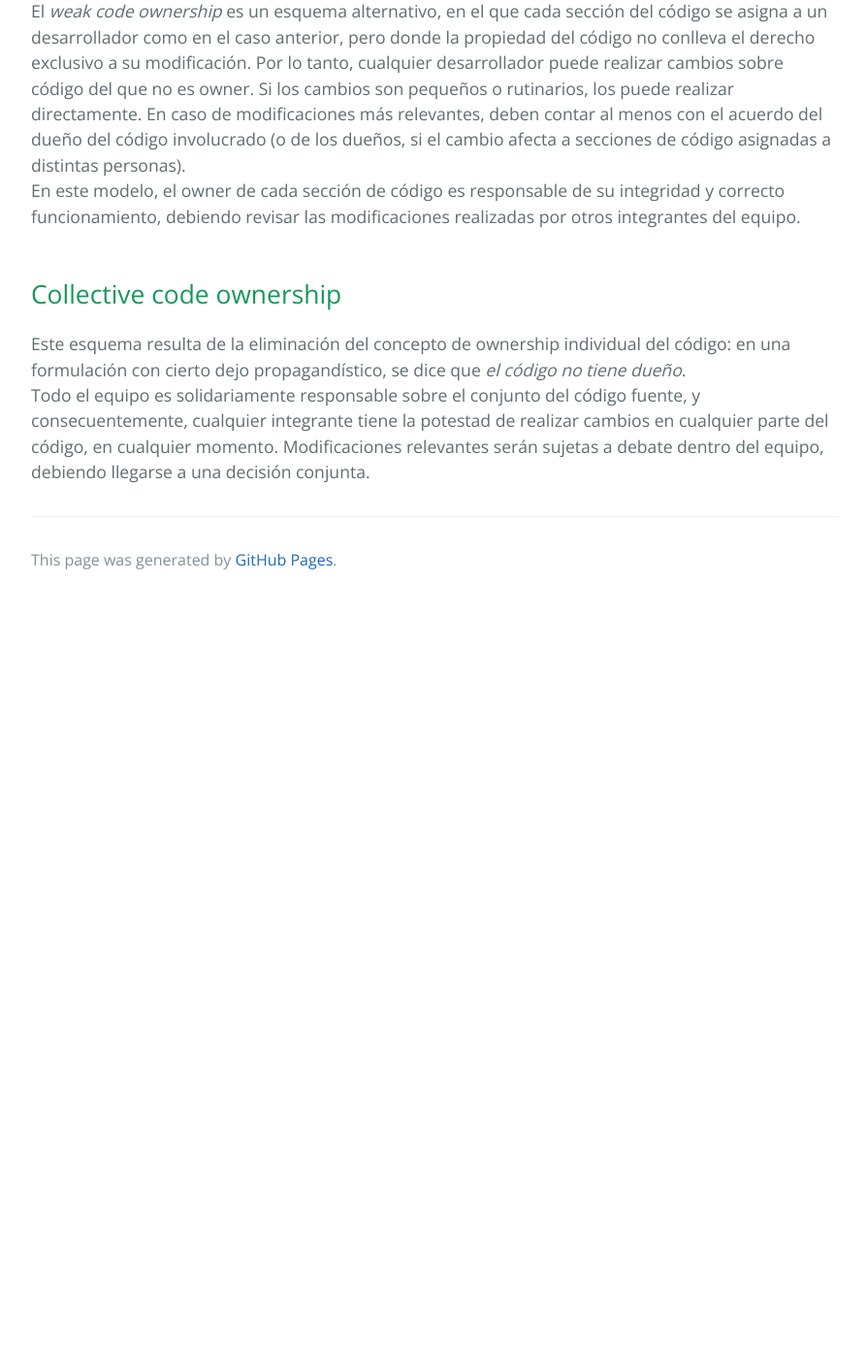
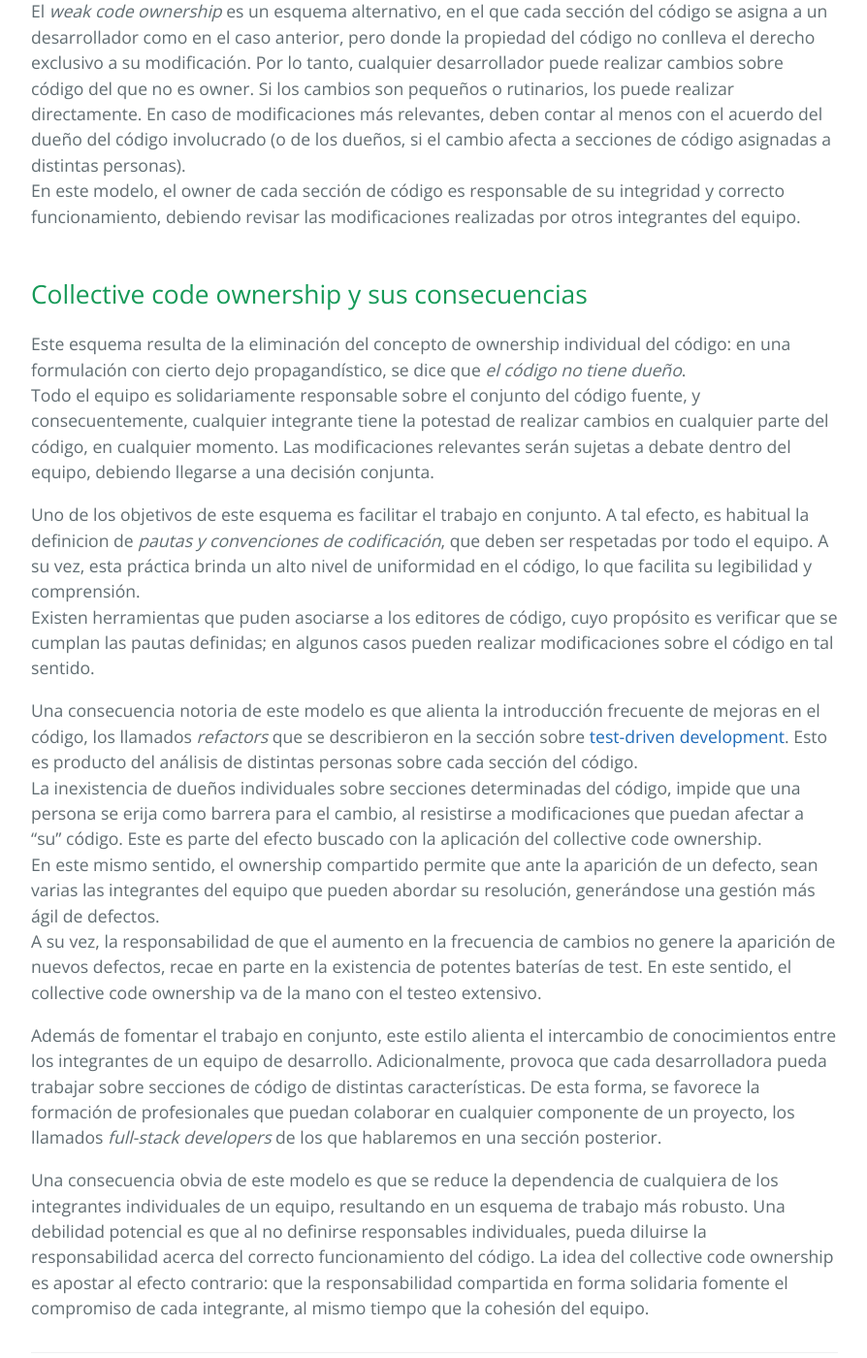
Before and after one commit to clombardi/design-thinking, a Jekyll site: the page built from trabajo-colaborativo/collective-code-ownership.md, in a window 1280 px wide and 1400 px high, scrolled down 5480 px. Shown: the whole window at 97% size, without its empty margins (192-1086 px from the left). Built offline with Jekyll 4.4.1, drawn with Linux system fonts in a browser that asks for light colours; our own code applies the rules of GitHub Pages for plain Markdown files; before the commit the page ends 6101 px from its top, so only the background shows below that.

Commit message:
unidad 8 - collective code ownership - falta poco

```diff
--- a/trabajo-colaborativo/collective-code-ownership.md
+++ b/trabajo-colaborativo/collective-code-ownership.md
@@ -102,7 +102,25 @@ Por lo tanto, cualquier desarrollador puede realizar cambios sobre código del q
 En este modelo, el owner de cada sección de código es responsable de su integridad y correcto funcionamiento, debiendo revisar las modificaciones realizadas por otros integrantes del equipo.
 
 
-## Collective code ownership
+## Collective code ownership y sus consecuencias
 Este esquema resulta de la eliminación del concepto de ownership individual del código: en una formulación con cierto dejo propagandístico, se dice que _el código no tiene dueño_.
 Todo el equipo es solidariamente responsable sobre el conjunto del código fuente, y consecuentemente, cualquier integrante tiene la potestad de realizar cambios en cualquier parte del código, en cualquier momento.
-Modificaciones relevantes serán sujetas a debate dentro del equipo, debiendo llegarse a una decisión conjunta.
+Las modificaciones relevantes serán sujetas a debate dentro del equipo, debiendo llegarse a una decisión conjunta.
+
+Uno de los objetivos de este esquema es facilitar el trabajo en conjunto.
+A tal efecto, es habitual la definicion de _pautas y convenciones de codificación_, que deben ser respetadas por todo el equipo.
+A su vez, esta práctica brinda un alto nivel de uniformidad en el código, lo que facilita su legibilidad y comprensión.
+Existen herramientas que puden asociarse a los editores de código, cuyo propósito es verificar que se cumplan las pautas definidas; en algunos casos pueden realizar modificaciones sobre el código en tal sentido.
+
+Una consecuencia notoria de este modelo es que alienta la introducción frecuente de mejoras en el código, los llamados _refactors_ que se describieron en la sección sobre [test-driven development](../testing/testing-software/tdd).
+Esto es producto del análisis de distintas personas sobre cada sección del código.
+La inexistencia de dueños individuales sobre secciones determinadas del código, impide que una persona se erija como barrera para el cambio, al resistirse a modificaciones que puedan afectar a "su" código. Este es parte del efecto buscado con la aplicación del collective code ownership.
+En este mismo sentido, el ownership compartido permite que ante la aparición de un defecto, sean varias las integrantes del equipo que pueden abordar su resolución, generándose una gestión más ágil de defectos.
+A su vez, la responsabilidad de que el aumento en la frecuencia de cambios no genere la aparición de nuevos defectos, recae en parte en la existencia de potentes baterías de test. En este sentido, el collective code ownership va de la mano con el testeo extensivo.
+
+Además de fomentar el trabajo en conjunto, este estilo alienta el intercambio de conocimientos entre los integrantes de un equipo de desarrollo.
+Adicionalmente, provoca que cada desarrolladora pueda trabajar sobre secciones de código de distintas características. De esta forma, se favorece la formación de profesionales que puedan colaborar en cualquier componente de un proyecto, los llamados _full-stack developers_ de los que hablaremos en una sección posterior.
+
+Una consecuencia obvia de este modelo es que se reduce la dependencia de cualquiera de los integrantes individuales de un equipo, resultando en un esquema de trabajo más robusto.
+Una debilidad potencial es que al no definirse responsables individuales, pueda diluirse la responsabilidad acerca del correcto funcionamiento del código.
+La idea del collective code ownership es apostar al efecto contrario: que la responsabilidad compartida en forma solidaria fomente el compromiso de cada integrante, al mismo tiempo que la cohesión del equipo.
```
